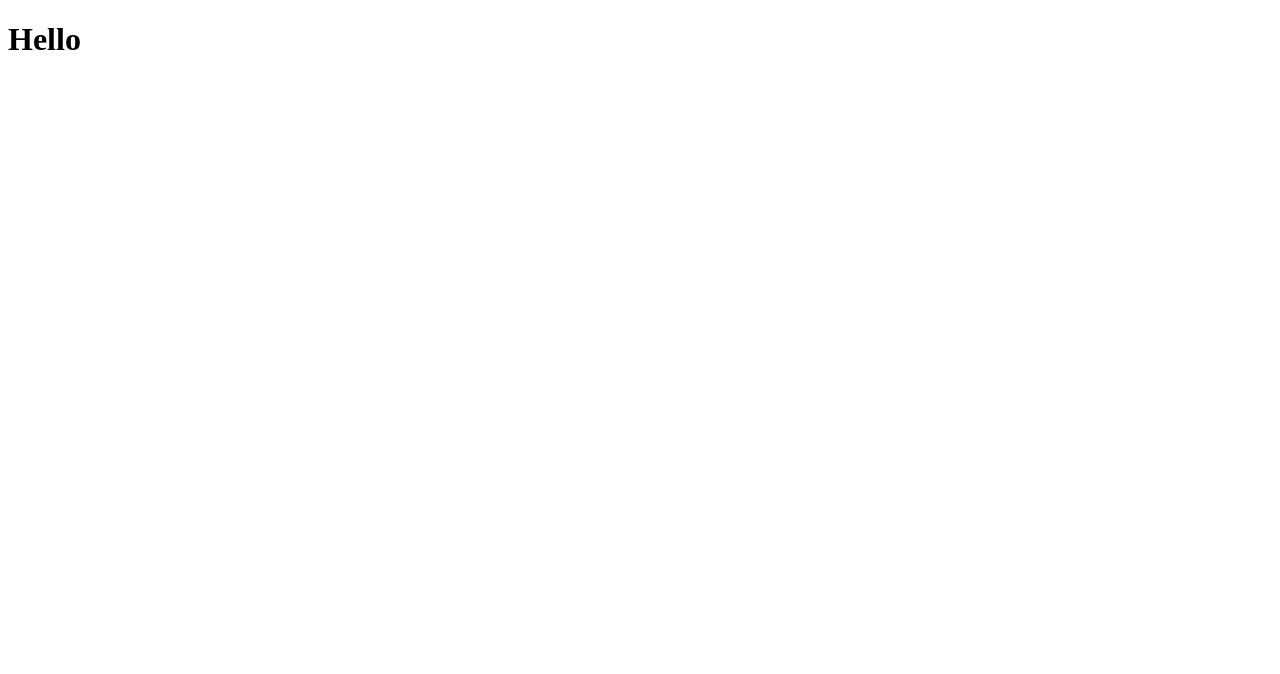
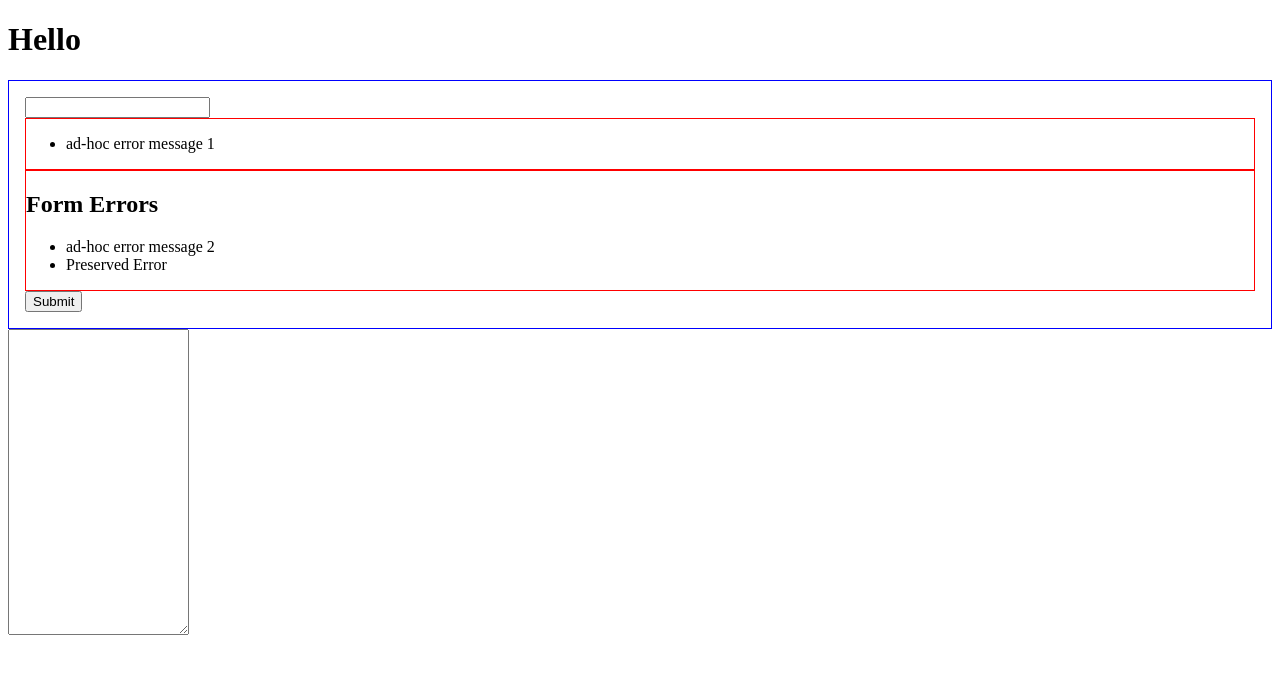
Before and after one commit to practical-computer/practical-error-handling-js, a website: page demo/index.html in a window 1280 px wide. Drawn offline with Linux system fonts and the light colour scheme.

Commit message:
Add basic demo

```diff
--- a/demo/index.html
+++ b/demo/index.html
@@ -3,12 +3,74 @@
 <head>
   <meta charset="utf-8">
   <meta name="viewport" content="width=device-width, initial-scale=1">
-  <script type="module" src="../error-handling-element.js"></script>
+  <link rel="stylesheet" type="text/css" href="../css/util.css">
+
+  <script type="module">
+    import {ErrorHandlingElement} from "../src/error-handling-element.js"
+    import {clearErrorListsInForm} from "../src/rendering.js"
+
+    class CustomErrorHandleElement extends ErrorHandlingElement {
+      connectedCallback() {
+        super.connectedCallback()
+
+        this.form.addEventListener(`submit`, (event) => {
+          if(!event.defaultPrevented){
+            event.preventDefault()
+            clearErrorListsInForm(this.form)
+            console.debug(event)
+            document.getElementById(`easy-console`).value += "Submit successful\n"
+          }
+        })
+      }
+    }
+
+    if (!window.customElements.get('custom-error-handling')) {
+      window.customElements.define('custom-error-handling', CustomErrorHandleElement);
+    }
+  </script>
+
+  <style>
+    form {
+      border: 1px solid blue;
+      padding: 1em;
+    }
+
+    [data-error-container] {
+      border: 1px solid red;
+    }
+  </style>
+
   <title></title>
 </head>
 <body>
   <h1>Hello</h1>
 
-  <pf-error-handling></pf-error-handling>
+  <custom-error-handling>
+    <form id="test-form" aria-describedby='test-form-error-container'>
+      <input type="email" id="email-field" aria-describedby="email-field-errors" minlength="4">
+      <section id="email-field-errors" data-error-container>
+        <ul>
+          <li data-visible data-error-type="error_1">ad-hoc error message 1</li>
+          <li data-preserve data-error-type="tooShort">Custom Preserved Error: Must be at least 4 characters</li>
+        </ul>
+      </section>
+
+      <section id="test-form-error-container" data-error-container>
+        <h2>Form Errors</h2>
+        <ul>
+          <li data-visible data-error-type="error_2">ad-hoc error message 2</li>
+          <li data-visible data-preserve data-error-type="error_3">Preserved Error</li>
+        </ul>
+      </section>
+
+      <button type="submit">Submit</button>
+    </form>
+  </custom-error-handling>
+
+  <textarea id="easy-console" readonly rows=20></textarea>
+
+  <template id="pf-error-list-item-template">
+    <li><span>‼️</span> <span data-error-message></span></li>
+  </template>
 </body>
 </html>
```
